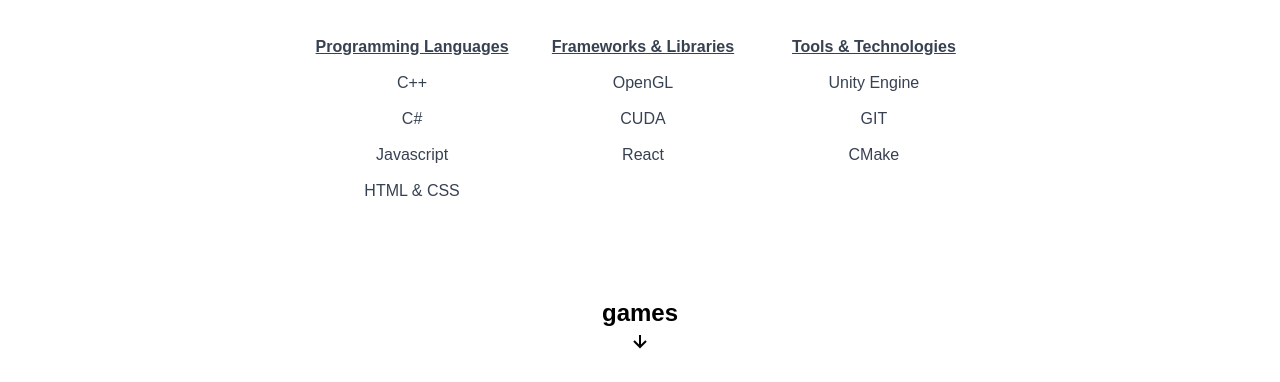
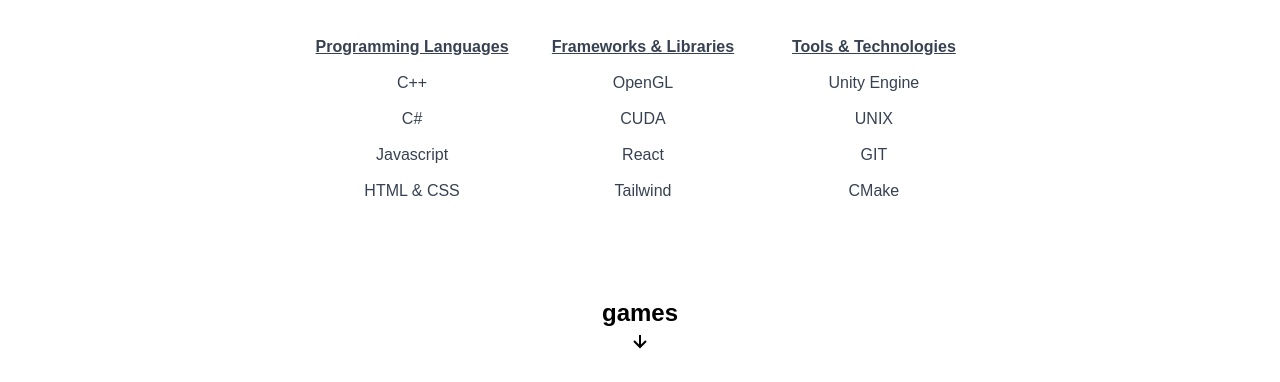
Before and after one commit to robbatr0n/robbarton.dev, a Gatsby site: page / in a window 1280 px wide. Shown: the part 395-777 px from the top of the page. Built offline with nearby package versions, Linux system fonts and the light colour scheme; Gatsby itself is replaced by a stand-in of ours; a web font is replaced by a local one.

Commit message:
updated skills

```diff
--- a/src/components/hero.js
+++ b/src/components/hero.js
@@ -42,10 +42,12 @@
 							<li>OpenGL</li>
 							<li>CUDA</li>
 							<li>React</li>
+							<li>Tailwind</li>
 						</ul>
 						<ul className="list-none">
 							<li className="font-bold underline">Tools & Technologies</li>
 							<li>Unity Engine</li>
+							<li>UNIX</li>
 							<li>GIT</li>
 							<li>CMake</li>
 						</ul>
```
